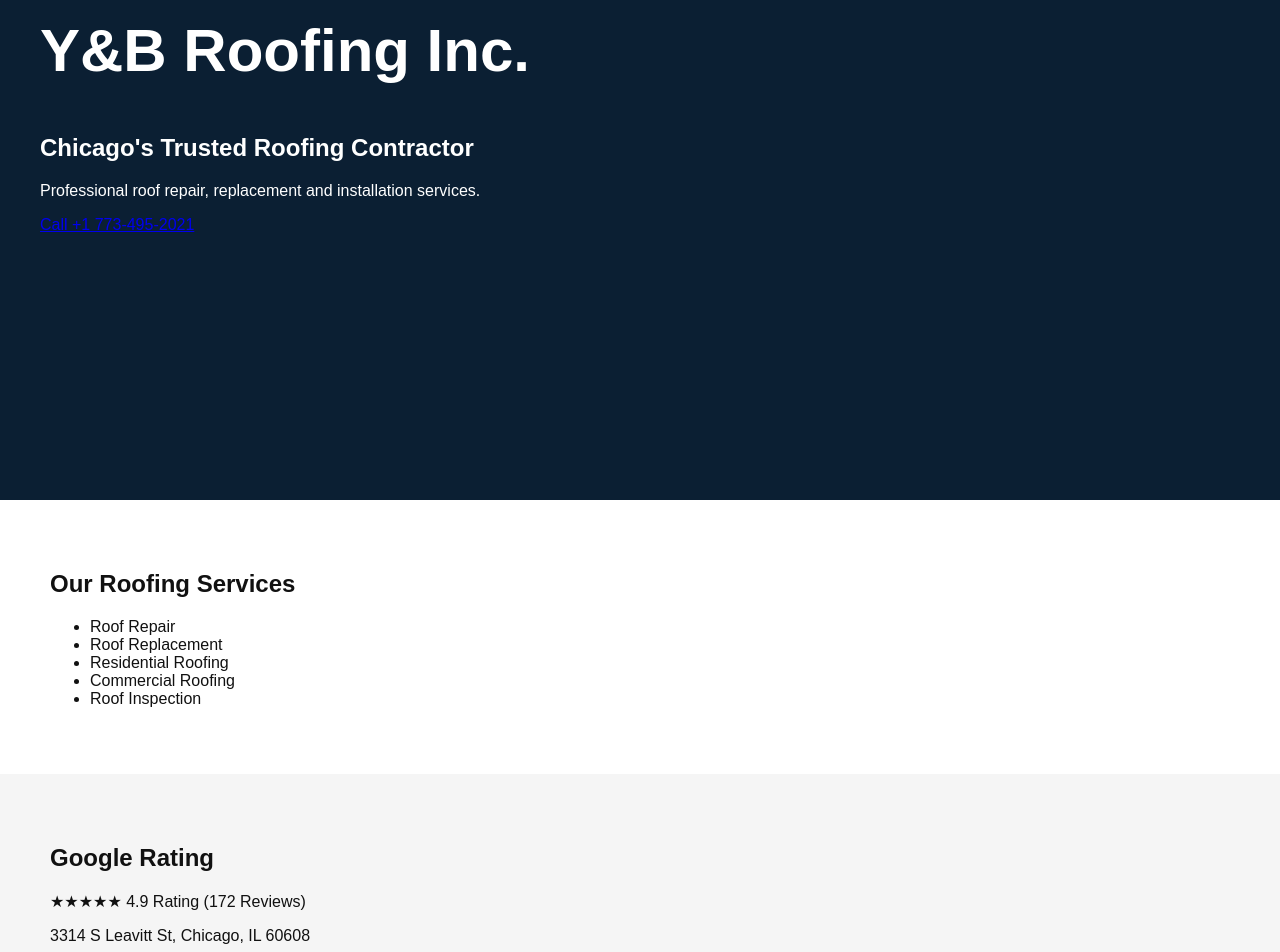
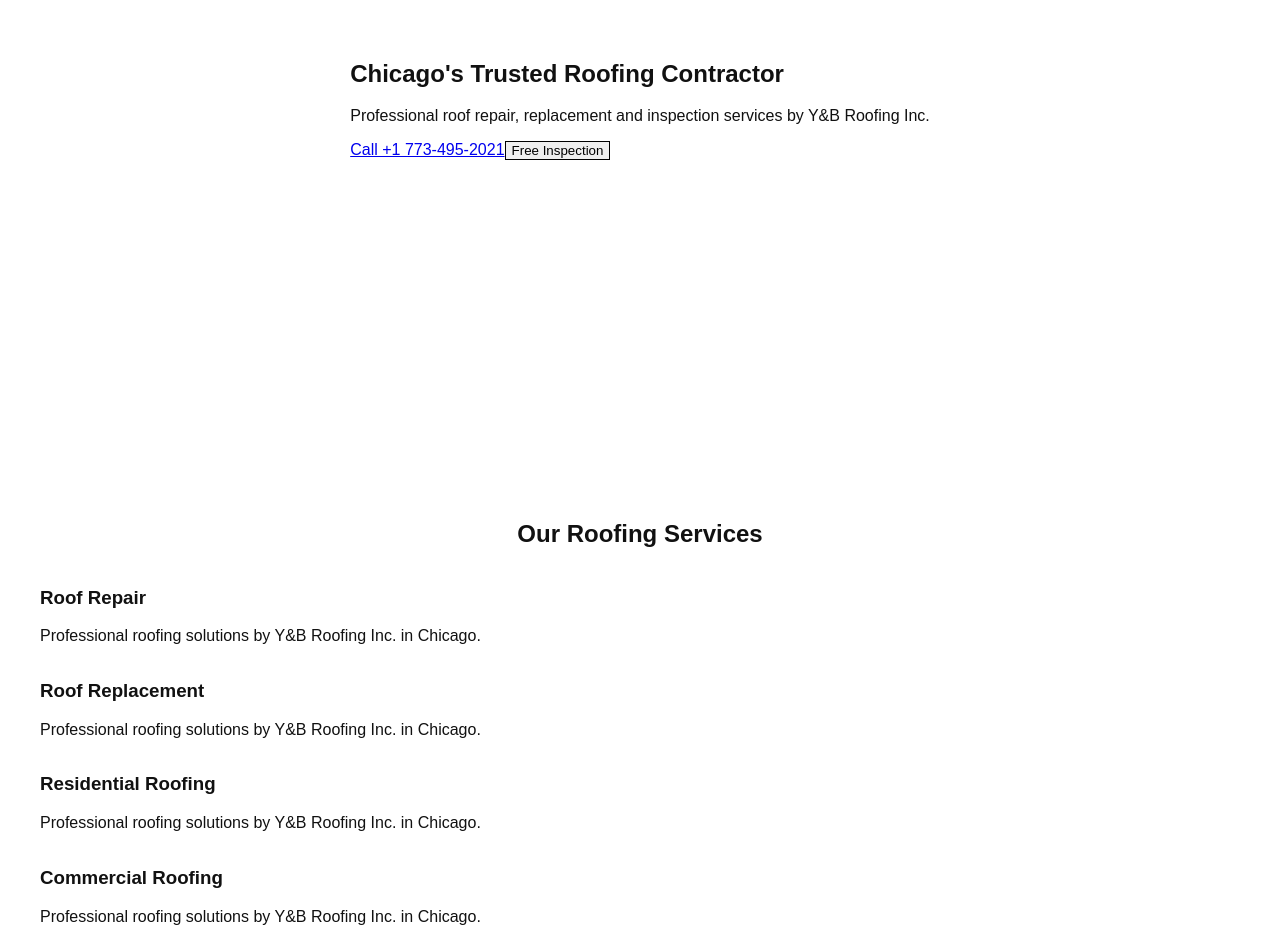
Before and after one commit to musaQAZI0/roof_contracting, a Next.js app: page / in a window 1280 px wide. Shown: the part 300-1252 px from the top of the page. Built offline with nearby package versions, Linux system fonts and the light colour scheme.

Commit message:
Upgrade homepage with components

```diff
--- a/app/page.tsx
+++ b/app/page.tsx
@@ -1,27 +1,8 @@
+import Navbar from '@/components/Navbar';
+import Hero from '@/components/Hero';
+import Services from '@/components/Services';
+import Reviews from '@/components/Reviews';
+
 export default function Home(){
-return <main>
-<section style={{minHeight:'90vh',display:'flex',alignItems:'center',padding:'40px',background:'#0b1f33',color:'white'}}>
-<div>
-<h1 style={{fontSize:'60px',fontWeight:800}}>Y&B Roofing Inc.</h1>
-<h2>Chicago's Trusted Roofing Contractor</h2>
-<p>Professional roof repair, replacement and installation services.</p>
-<a href="tel:+17734952021">Call +1 773-495-2021</a>
-</div>
-</section>
-<section style={{padding:'50px'}}>
-<h2>Our Roofing Services</h2>
-<ul>
-<li>Roof Repair</li>
-<li>Roof Replacement</li>
-<li>Residential Roofing</li>
-<li>Commercial Roofing</li>
-<li>Roof Inspection</li>
-</ul>
-</section>
-<section style={{padding:'50px',background:'#f5f5f5'}}>
-<h2>Google Rating</h2>
-<p>★★★★★ 4.9 Rating (172 Reviews)</p>
-<p>3314 S Leavitt St, Chicago, IL 60608</p>
-</section>
-</main>
+return <><Navbar/><Hero/><Services/><Reviews/><section className="container py-16"><h2 className="text-3xl font-bold">Contact Y&B Roofing Inc.</h2><p className="mt-4">3314 S Leavitt St, Chicago, IL 60608</p><p>+1 773-495-2021</p><a className="btn mt-6" href="tel:+17734952021">Free Roof Inspection</a></section></>
 }
```
